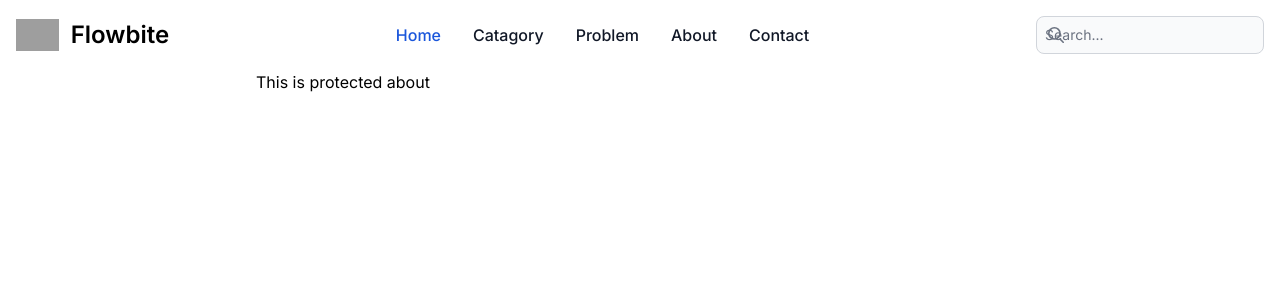
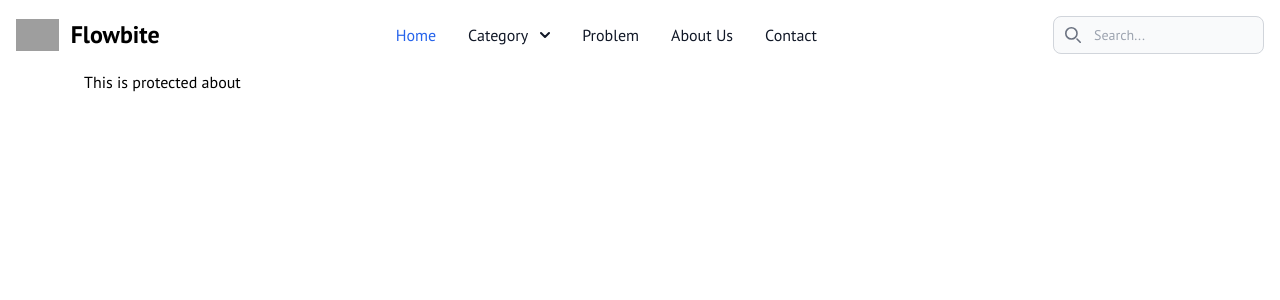
Before and after one commit to raktimproloy/codeupdator, a Next.js app: page /about in a window 1280 px wide. Shown: the top 300 px of the page. Built offline with nearby package versions, Linux system fonts and the light colour scheme; grey boxes are pictures that could not be loaded.

Commit message:
update navbar design

```diff
--- a/src/app/layout.tsx
+++ b/src/app/layout.tsx
@@ -1,9 +1,9 @@
 import type { Metadata } from 'next'
-import { Inter } from 'next/font/google'
+import { PT_Sans } from 'next/font/google'
 import Navbar from "@/components/shared/Navbar"
 import './globals.css'
 
-const inter = Inter({ subsets: ['latin'] })
+const pt_sans = PT_Sans({ weight: ['400', "700"], subsets: ['cyrillic'] })
 
 export const metadata: Metadata = {
   title: 'Create Next App',
@@ -18,11 +18,11 @@ export default function RootLayout({
   return (
     <html lang="en">
       <head>
-      <link href="https://cdnjs.cloudflare.com/ajax/libs/flowbite/2.1.1/flowbite.min.css"  rel="stylesheet" />
+      {/* <link href="https://cdnjs.cloudflare.com/ajax/libs/flowbite/2.1.1/flowbite.min.css"  rel="stylesheet" /> */}
       </head>
-      <body className={inter.className} suppressHydrationWarning={true}>
+      <body className={pt_sans.className} suppressHydrationWarning={true}>
         <Navbar/>
-        <div className='w-[90%] mx-auto md:w-[60%]'>
+        <div className='max-w-6xl m-auto px-5'>
           {children}
         </div>
         <script async src="https://cdnjs.cloudflare.com/ajax/libs/flowbite/2.1.1/flowbite.min.js"></script>
--- /dev/null
+++ b/src/components/shared/Navbar/SubMenuItems.tsx
@@ -0,0 +1,17 @@
+import React from 'react'
+
+function SubMenuItems() {
+  return (
+    <li>
+        <a href="#" className="flex items-center text-gray-500 dark:text-gray-400 hover:text-blue-600 dark:hover:text-blue-500 group">
+        <span className="sr-only">About us</span>
+        <svg className="w-3 h-3 me-2 text-gray-400 dark:text-gray-500 group-hover:text-blue-600 dark:group-hover:text-blue-500" aria-hidden="true" xmlns="http://www.w3.org/2000/svg" fill="currentColor" viewBox="0 0 20 20">
+            <path d="M10 .5a9.5 9.5 0 1 0 9.5 9.5A9.51 9.51 0 0 0 10 .5ZM9.5 4a1.5 1.5 0 1 1 0 3 1.5 1.5 0 0 1 0-3ZM12 15H8a1 1 0 0 1 0-2h1v-3H8a1 1 0 0 1 0-2h2a1 1 0 0 1 1 1v4h1a1 1 0 0 1 0 2Z"/>
+        </svg>
+        About Us
+        </a>
+    </li>
+  )
+}
+
+export default SubMenuItems
--- a/src/components/shared/Navbar/index.tsx
+++ b/src/components/shared/Navbar/index.tsx
@@ -1,4 +1,5 @@
 import React from 'react'
+import SubMenuItems from './SubMenuItems'
 
 function index() {
   return (
@@ -12,12 +13,6 @@ function index() {
                 </a>
             {/* Search Component */}
                 <div className="flex md:order-2">
-                    <button type="button" data-collapse-toggle="navbar-search" aria-controls="navbar-search" aria-expanded="false" className="md:hidden text-gray-500 dark:text-gray-400 hover:bg-gray-100 dark:hover:bg-gray-700 focus:outline-none focus:ring-4 focus:ring-gray-200 dark:focus:ring-gray-700 rounded-lg text-sm p-2.5 me-1">
-                    <svg className="w-5 h-5" aria-hidden="true" xmlns="http://www.w3.org/2000/svg" fill="none" viewBox="0 0 20 20">
-                        <path stroke="currentColor" strokeLinecap="round" strokeLinejoin="round" strokeWidth="2" d="m19 19-4-4m0-7A7 7 0 1 1 1 8a7 7 0 0 1 14 0Z"/>
-                    </svg>
-                    <span className="sr-only">Search</span>
-                    </button>
                     <div className="relative hidden md:block">
                     <div className="absolute inset-y-0 start-0 flex items-center ps-3 pointer-events-none">
                         <svg className="w-4 h-4 text-gray-500 dark:text-gray-400" aria-hidden="true" xmlns="http://www.w3.org/2000/svg" fill="none" viewBox="0 0 20 20">
@@ -27,40 +22,106 @@ function index() {
                     </div>
                     <input type="text" id="search-navbar" className="block w-full p-2 ps-10 text-sm text-gray-900 border border-gray-300 rounded-lg bg-gray-50 focus:ring-blue-500 focus:border-blue-500 dark:bg-gray-700 dark:border-gray-600 dark:placeholder-gray-400 dark:text-white dark:focus:ring-blue-500 dark:focus:border-blue-500" placeholder="Search..."/>
                     </div>
-                    <button data-collapse-toggle="navbar-search" type="button" className="inline-flex items-center p-2 w-10 h-10 justify-center text-sm text-gray-500 rounded-lg md:hidden hover:bg-gray-100 focus:outline-none focus:ring-2 focus:ring-gray-200 dark:text-gray-400 dark:hover:bg-gray-700 dark:focus:ring-gray-600" aria-controls="navbar-search" aria-expanded="false">
-                        <span className="sr-only">Open main menu</span>
-                        <svg className="w-5 h-5" aria-hidden="true" xmlns="http://www.w3.org/2000/svg" fill="none" viewBox="0 0 17 14">
-                            <path stroke="currentColor" strokeLinecap="round" strokeLinejoin="round" strokeWidth="2" d="M1 1h15M1 7h15M1 13h15"/>
-                        </svg>
-                    </button>
                 </div>
             {/* Menu Component */}
-                <div className="items-center justify-between hidden w-full md:flex md:w-auto md:order-1" id="navbar-search">
-                <div className="relative mt-3 md:hidden">
-                    <div className="absolute inset-y-0 start-0 flex items-center ps-3 pointer-events-none">
-                    <svg className="w-4 h-4 text-gray-500 dark:text-gray-400" aria-hidden="true" xmlns="http://www.w3.org/2000/svg" fill="none" viewBox="0 0 20 20">
-                        <path stroke="currentColor" strokeLinecap="round" strokeLinejoin="round" strokeWidth="2" d="m19 19-4-4m0-7A7 7 0 1 1 1 8a7 7 0 0 1 14 0Z"/>
-                    </svg>
+                <div className="flex items-center md:w-full md:order-2 space-x-1 md:space-x-2 rtl:space-x-reverse">
+
+                    {/* mobile Icon */}
+                    <div className="flex items-center md:order-2 space-x-3 md:space-x-0 rtl:space-x-reverse md:hidden">
+                    <button type="button" data-collapse-toggle="navbar-search" aria-controls="navbar-search" aria-expanded="false" className="md:hidden text-gray-500 dark:text-gray-400 hover:bg-gray-100 dark:hover:bg-gray-700 focus:outline-none focus:ring-4 focus:ring-gray-200 dark:focus:ring-gray-700 rounded-lg text-sm p-2.5 me-1">
+                        <svg className="w-5 h-5" aria-hidden="true" xmlns="http://www.w3.org/2000/svg" fill="none" viewBox="0 0 20 20">
+                            <path stroke="currentColor" stroke-linecap="round" stroke-linejoin="round" stroke-width="2" d="m19 19-4-4m0-7A7 7 0 1 1 1 8a7 7 0 0 1 14 0Z"/>
+                        </svg>
+                        <span className="sr-only">Search</span>
+                    </button>
+                    <button type="button" className="flex text-sm bg-gray-800 rounded-full md:me-0 focus:ring-4 focus:ring-gray-300 dark:focus:ring-gray-600" id="user-menu-button" aria-expanded="false" data-dropdown-toggle="user-dropdown" data-dropdown-placement="bottom">
+                        <span className="sr-only">Open user menu</span>
+                        <img className="w-8 h-8 rounded-full" src="/docs/images/people/profile-picture-3.jpg" alt="user photo"/>
+                    </button>
+                    {/* <!-- Dropdown menu --> */}
+                        <div className="z-50 hidden my-4 text-base list-none bg-white divide-y divide-gray-100 rounded-lg shadow dark:bg-gray-700 dark:divide-gray-600" id="user-dropdown">
+                            <div className="px-4 py-3">
+                            <span className="block text-sm text-gray-900 dark:text-white">Bonnie Green</span>
+                            <span className="block text-sm  text-gray-500 truncate dark:text-gray-400">name@flowbite.com</span>
+                            </div>
+                            <ul className="py-2" aria-labelledby="user-menu-button">
+                            <li>
+                                <a href="#" className="block px-4 py-2 text-sm text-gray-700 hover:bg-gray-100 dark:hover:bg-gray-600 dark:text-gray-200 dark:hover:text-white">Dashboard</a>
+                            </li>
+                            <li>
+                                <a href="#" className="block px-4 py-2 text-sm text-gray-700 hover:bg-gray-100 dark:hover:bg-gray-600 dark:text-gray-200 dark:hover:text-white">Settings</a>
+                            </li>
+                            <li>
+                                <a href="#" className="block px-4 py-2 text-sm text-gray-700 hover:bg-gray-100 dark:hover:bg-gray-600 dark:text-gray-200 dark:hover:text-white">Earnings</a>
+                            </li>
+                            <li>
+                                <a href="#" className="block px-4 py-2 text-sm text-gray-700 hover:bg-gray-100 dark:hover:bg-gray-600 dark:text-gray-200 dark:hover:text-white">Sign out</a>
+                            </li>
+                            </ul>
+                        </div>
                     </div>
-                    <input type="text" id="search-navbar" className="block w-full p-2 ps-10 text-sm text-gray-900 border border-gray-300 rounded-lg bg-gray-50 focus:ring-blue-500 focus:border-blue-500 dark:bg-gray-700 dark:border-gray-600 dark:placeholder-gray-400 dark:text-white dark:focus:ring-blue-500 dark:focus:border-blue-500" placeholder="Search..."/>
                 </div>
-                <ul className="flex flex-col p-4 md:p-0 mt-4 font-medium border border-gray-100 rounded-lg bg-gray-50 md:space-x-8 rtl:space-x-reverse md:flex-row md:mt-0 md:border-0 md:bg-white dark:bg-gray-800 md:dark:bg-gray-900 dark:border-gray-700">
-                    <li>
-                    <a href="#" className="block py-2 px-3 text-white bg-blue-700 rounded md:bg-transparent md:text-blue-700 md:p-0 md:dark:text-blue-500" aria-current="page">Home</a>
-                    </li>
-                    <li>
-                    <a href="#" className="block py-2 px-3 text-gray-900 rounded hover:bg-gray-100 md:hover:bg-transparent md:hover:text-blue-700 md:p-0 md:dark:hover:text-blue-500 dark:text-white dark:hover:bg-gray-700 dark:hover:text-white md:dark:hover:bg-transparent dark:border-gray-700">Catagory</a>
-                    </li>
-                    <li>
-                    <a href="#" className="block py-2 px-3 text-gray-900 rounded hover:bg-gray-100 md:hover:bg-transparent md:hover:text-blue-700 md:p-0 dark:text-white md:dark:hover:text-blue-500 dark:hover:bg-gray-700 dark:hover:text-white md:dark:hover:bg-transparent dark:border-gray-700">Problem</a>
-                    </li>
-                    <li>
-                    <a href="#" className="block py-2 px-3 text-gray-900 rounded hover:bg-gray-100 md:hover:bg-transparent md:hover:text-blue-700 md:p-0 dark:text-white md:dark:hover:text-blue-500 dark:hover:bg-gray-700 dark:hover:text-white md:dark:hover:bg-transparent dark:border-gray-700">About</a>
-                    </li>
-                    <li>
-                    <a href="#" className="block py-2 px-3 text-gray-900 rounded hover:bg-gray-100 md:hover:bg-transparent md:hover:text-blue-700 md:p-0 dark:text-white md:dark:hover:text-blue-500 dark:hover:bg-gray-700 dark:hover:text-white md:dark:hover:bg-transparent dark:border-gray-700">Contact</a>
-                    </li>
-                </ul>
+                <div id="mega-menu-icons" className="items-center justify-between hidden w-full md:flex md:w-auto md:order-1">
+                    <ul className="flex flex-col mt-4 font-medium md:flex-row md:mt-0 md:space-x-4 xl:space-x-8 rtl:space-x-reverse">
+                        <li>
+                            <a href="#" className="block py-2 px-3 text-blue-600 border-b border-gray-100 hover:bg-gray-50 md:hover:bg-transparent md:border-0 md:hover:text-blue-600 md:p-0 dark:text-blue-500 md:dark:hover:text-blue-500 dark:hover:bg-gray-700 dark:hover:text-blue-500 md:dark:hover:bg-transparent dark:border-gray-700" aria-current="page">Home</a>
+                        </li>
+                        <li>
+                            <button id="mega-menu-icons-dropdown-button" data-dropdown-toggle="mega-menu-icons-dropdown" className="flex items-center justify-between w-full py-2 px-3 font-medium text-gray-900 border-b border-gray-100 md:w-auto hover:bg-gray-50 md:hover:bg-transparent md:border-0 md:hover:text-blue-600 md:p-0 dark:text-white md:dark:hover:text-blue-500 dark:hover:bg-gray-700 dark:hover:text-blue-500 md:dark:hover:bg-transparent dark:border-gray-700">
+                                Category
+                                <svg className="w-2.5 h-2.5 ms-3" aria-hidden="true" xmlns="http://www.w3.org/2000/svg" fill="none" viewBox="0 0 10 6">
+                                    <path stroke="currentColor" stroke-linecap="round" stroke-linejoin="round" stroke-width="2" d="m1 1 4 4 4-4"/>
+                                </svg>
+                            </button>
+                            <div id="mega-menu-icons-dropdown" className="absolute z-10  hidden w-auto  text-mm bg-white border border-gray-100 rounded-lg shadow-md dark:border-gray-700 dark:bg-gray-700">
+                                <ul className=' p-8 grid grid-cols-2 md:grid-cols-3 gap-x-20 gap-y-5'>
+                                    <SubMenuItems/>
+                                    <SubMenuItems/>
+                                    <SubMenuItems/>
+                                    <SubMenuItems/>
+                                    <SubMenuItems/>
+                                </ul>
+                            </div>
+                        </li>
+                        <li>
+                            <a href="#" className="block py-2 px-3 text-gray-900 border-b border-gray-100 hover:bg-gray-50 md:hover:bg-transparent md:border-0 md:hover:text-blue-600 md:p-0 dark:text-white md:dark:hover:text-blue-500 dark:hover:bg-gray-700 dark:hover:text-blue-500 md:dark:hover:bg-transparent dark:border-gray-700">Problem</a>
+                        </li>
+                        <li>
+                            <a href="#" className="block py-2 px-3 text-gray-900 border-b border-gray-100 hover:bg-gray-50 md:hover:bg-transparent md:border-0 md:hover:text-blue-600 md:p-0 dark:text-white md:dark:hover:text-blue-500 dark:hover:bg-gray-700 dark:hover:text-blue-500 md:dark:hover:bg-transparent dark:border-gray-700">About Us</a>
+                        </li>
+                        <li>
+                            <a href="#" className="block py-2 px-3 text-gray-900 border-b border-gray-100 hover:bg-gray-50 md:hover:bg-transparent md:border-0 md:hover:text-blue-600 md:p-0 dark:text-white md:dark:hover:text-blue-500 dark:hover:bg-gray-700 dark:hover:text-blue-500 md:dark:hover:bg-transparent dark:border-gray-700">Contact</a>
+                        </li>
+                    </ul>
+                </div>
+            </div>
+            <div className='bg-gray-500'>
+                <div className='grid grid-cols-5 md:hidden'>
+                    <div className='flex justify-center border-2 py-3'>
+                        <svg className="w-5 h-5" aria-hidden="true" xmlns="http://www.w3.org/2000/svg" fill="none" viewBox="0 0 20 20">
+                            <path stroke="currentColor" stroke-linecap="round" stroke-linejoin="round" stroke-width="2" d="m19 19-4-4m0-7A7 7 0 1 1 1 8a7 7 0 0 1 14 0Z"/>
+                        </svg>
+                    </div>
+                    <div className='flex justify-center border-2 py-3'>
+                        <svg className="w-5 h-5" aria-hidden="true" xmlns="http://www.w3.org/2000/svg" fill="none" viewBox="0 0 20 20">
+                            <path stroke="currentColor" stroke-linecap="round" stroke-linejoin="round" stroke-width="2" d="m19 19-4-4m0-7A7 7 0 1 1 1 8a7 7 0 0 1 14 0Z"/>
+                        </svg>
+                    </div>
+                    <div className='flex justify-center border-2 py-3'>
+                        <svg className="w-5 h-5" aria-hidden="true" xmlns="http://www.w3.org/2000/svg" fill="none" viewBox="0 0 20 20">
+                            <path stroke="currentColor" stroke-linecap="round" stroke-linejoin="round" stroke-width="2" d="m19 19-4-4m0-7A7 7 0 1 1 1 8a7 7 0 0 1 14 0Z"/>
+                        </svg>
+                    </div>
+                    <div className='flex justify-center border-2 py-3'>
+                        <svg className="w-5 h-5" aria-hidden="true" xmlns="http://www.w3.org/2000/svg" fill="none" viewBox="0 0 20 20">
+                            <path stroke="currentColor" stroke-linecap="round" stroke-linejoin="round" stroke-width="2" d="m19 19-4-4m0-7A7 7 0 1 1 1 8a7 7 0 0 1 14 0Z"/>
+                        </svg>
+                    </div>
+                    <div className='flex justify-center border-2 py-3'>
+                        <svg className="w-5 h-5" aria-hidden="true" xmlns="http://www.w3.org/2000/svg" fill="none" viewBox="0 0 20 20">
+                            <path stroke="currentColor" stroke-linecap="round" stroke-linejoin="round" stroke-width="2" d="m19 19-4-4m0-7A7 7 0 1 1 1 8a7 7 0 0 1 14 0Z"/>
+                        </svg>
+                    </div>
                 </div>
             </div>
         </nav>
```
Also changed, not shown: src/components/shared/Navbar/MobileNav.tsx (added).
